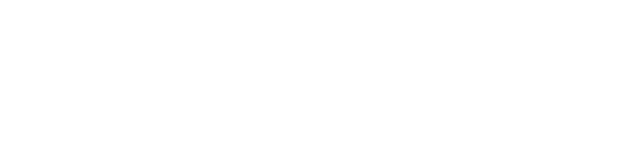
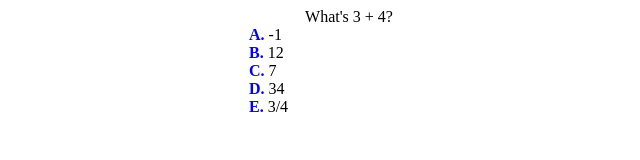
Before and after one commit to eli173/act, a plain HTML site: page index.html in a window 1280 px wide. Shown: the whole page, without its empty margins (291-931 px from the left). Drawn offline with Linux system fonts and the light colour scheme.

Commit message:
layout looks good now and basic functionality achieved

```diff
--- a/index.html
+++ b/index.html
@@ -4,21 +4,27 @@
 <html>
   <head>
     <title>ACT Math Practice Questions</title>
-    <script src="questions.js">
+    <script src="questions.js"></script>
+    <link rel="stylesheet" href="style.css">
+    <script>window.onload = function(){sampleQ.ask();}</script>
   </head>
   <body>
-    <center>
-      Hello!
+    <div align="center">
       <div id="question">
 	placeholder text
       </div>
-      <div id="answers">
-	<div id="a">A</div>
-	<div id="b">B</div>
-	<div id="c">C</div>
-	<div id="d">D</div>
-	<div id="e">E</div>
+      <div class="container">
+	<div align="left" id="answers">
+	  <div id="a">A</div>
+	  <div id="b">B</div>
+	  <div id="c">C</div>
+	  <div id="d">D</div>
+	  <div id="e">E</div>
+	</div>
       </div>
-    </center>
+      <div id="results">
+	nothing here
+      </div>
+    </div>
   </body>
 </html>
--- a/questions.js
+++ b/questions.js
@@ -12,17 +12,56 @@ var Question = function(question, options, answer, explanation=null)
 
 
 
-var sampleQ = Question("What's 3 + 4?",
-		       ['-1','12','7','34'],
-		       '7',
-		       "self-explanatory");
+Question.prototype.selected = function(choice)
+{
+    var choiceNum = choice.charCodeAt()-97;
+    if(this.options[choiceNum]==this.answer)
+    {
+	document.getElementById("results").hidden = false;
+	document.getElementById("results").innerHTML = "Good Job!";
+    }
+    else
+    {
+	document.getElementById("results").hidden = false;
+	document.getElementById("results").innerHTML =
+	    "Oops!</br>"+this.explanation;
+    }
+};
 
 
 
 Question.prototype.ask = function()
 {
+    var q = this;
+    console.log("bef")
+    console.log(this)
+    console.log("aft")
+    var ansPreHTML = '<div class="ansletter">'
+    var ansMidHTML = '</div> '
     document.getElementById("question").innerHTML = this.question;
-    document.getElementById("answers");
-    document.getElementById("a");
+    document.getElementById("answers").hidden = false;
+    document.getElementById("results").hidden = true;
 
-}
+    document.getElementById("a").onclick = function(){q.selected("a");};
+    document.getElementById("b").onclick = function(){q.selected("b");};
+    document.getElementById("c").onclick = function(){q.selected("c");};
+    document.getElementById("d").onclick = function(){q.selected("d");};
+    document.getElementById("e").onclick = function(){q.selected("e");};
+
+    document.getElementById("a").innerHTML =
+	ansPreHTML+"A. "+ansMidHTML+this.options[0];
+    document.getElementById("b").innerHTML =
+	ansPreHTML+"B. "+ansMidHTML+this.options[1];
+    document.getElementById("c").innerHTML =
+	ansPreHTML+"C. "+ansMidHTML+this.options[2];
+    document.getElementById("d").innerHTML =
+	ansPreHTML+"D. "+ansMidHTML+this.options[3];
+    document.getElementById("e").innerHTML =
+	ansPreHTML+"E. "+ansMidHTML+this.options[4];
+};
+
+
+var sampleQ = new Question("What's 3 + 4?",
+			   ['-1','12','7','34','3/4'],
+		       '7',
+		       "self-explanatory");
--- /dev/null
+++ b/style.css
@@ -0,0 +1,13 @@
+
+
+
+.ansletter {
+    color: blue;
+    font-weight: bold;
+    display: inline-block;
+}
+
+.container {
+    width:200px
+
+}
```
Also changed, not shown: 1 other file.
